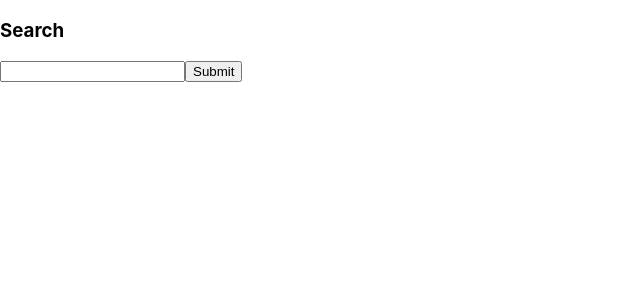
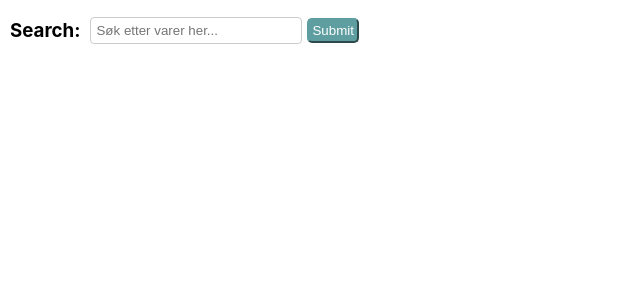
Before and after one commit to Mortefal/WebutviklingIT2810, a React (Create React App) app in the folder app/: page / in a window 1280 px wide. Shown: the top 300 px of the page, without its empty margins (0-640 px from the left). Built offline with nearby package versions, Linux system fonts and the light colour scheme.

Commit message:
more logic and styling for the component #2

```diff
--- /dev/null
+++ b/app/src/CSS/inputStyle.css
@@ -0,0 +1,34 @@
+.container {
+}
+
+.form {
+    display: flex;
+    align-items: center;
+
+}
+
+.headText{
+    margin-left: 10px;
+}
+
+.submit{
+    border-width: 2px;
+    border-color: cadetblue;
+    margin-left: 5px;
+    padding: 3px;
+    border-radius: 5px;
+    background-color: cadetblue;
+    color: white;
+}
+
+.label{
+    margin-left: 10px;
+}
+
+.input{
+    width:200px;
+    display: inline-block;
+    border: 1px solid #ccc;
+    border-radius: 4px;
+    padding: 5px;
+}
--- a/app/src/Components/inputBar.js
+++ b/app/src/Components/inputBar.js
@@ -1,4 +1,5 @@
 import React, { Component } from 'react'
+import '../CSS/inputStyle.css'
 
 export default class InputBar extends Component{
     constructor(props) {
@@ -31,10 +32,12 @@ export default class InputBar extends Component{
         let queries = [...this.state.previousQueries];   //creating the copy
         let id = this.state.queryId + 1;
         //adding new data
-        queries.push({
-            id: id,
-            query: this.state.query
-        });
+        if(this.state.query){
+            queries.push({
+                id: id,
+                query: this.state.query
+            });
+        }
 
         //updating the state value
         this.setState({previousQueries: queries, queryId: id});
@@ -52,13 +55,13 @@ export default class InputBar extends Component{
     }
     render() {
         return (
-            <div>
-            <form onSubmit={this.handleSubmit} style={{display: 'block'}}>
-                <h3>Search</h3>
-                <label>
-                    <input type="text" value={this.state.query} onChange={this.handleChange} />
+            <div className="container">
+            <form onSubmit={this.handleSubmit} className="form">
+                <h3 className="headText">Search: </h3>
+                <label className="label">
+                    <input type="text" placeholder="Søk etter varer her..." value={this.state.query} onChange={this.handleChange} className="input"/>
                 </label>
-                <input type="submit" value="Submit" />
+                <input type="submit" value="Submit" className="submit"/>
             </form>
             </div>
         );
```
